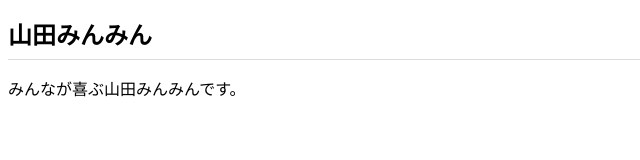
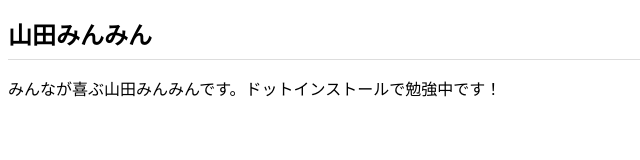
Before and after one commit to JG440/JG440.github.io, a plain HTML site: page index.html in a window 1280 px wide. Shown: the whole page, without its empty margins (0-640 px from the left). Drawn offline with Linux system fonts and the light colour scheme.

Commit message:
Add files via upload

```diff
--- a/index.html
+++ b/index.html
@@ -7,6 +7,6 @@
 </head>
 <body>
   <h1>山田みんみん</h1>
-  <p>みんなが喜ぶ山田みんみんです。</p>
+  <p>みんなが喜ぶ山田みんみんです。ドットインストールで勉強中です！</p>
 </body>
 </html>
```
